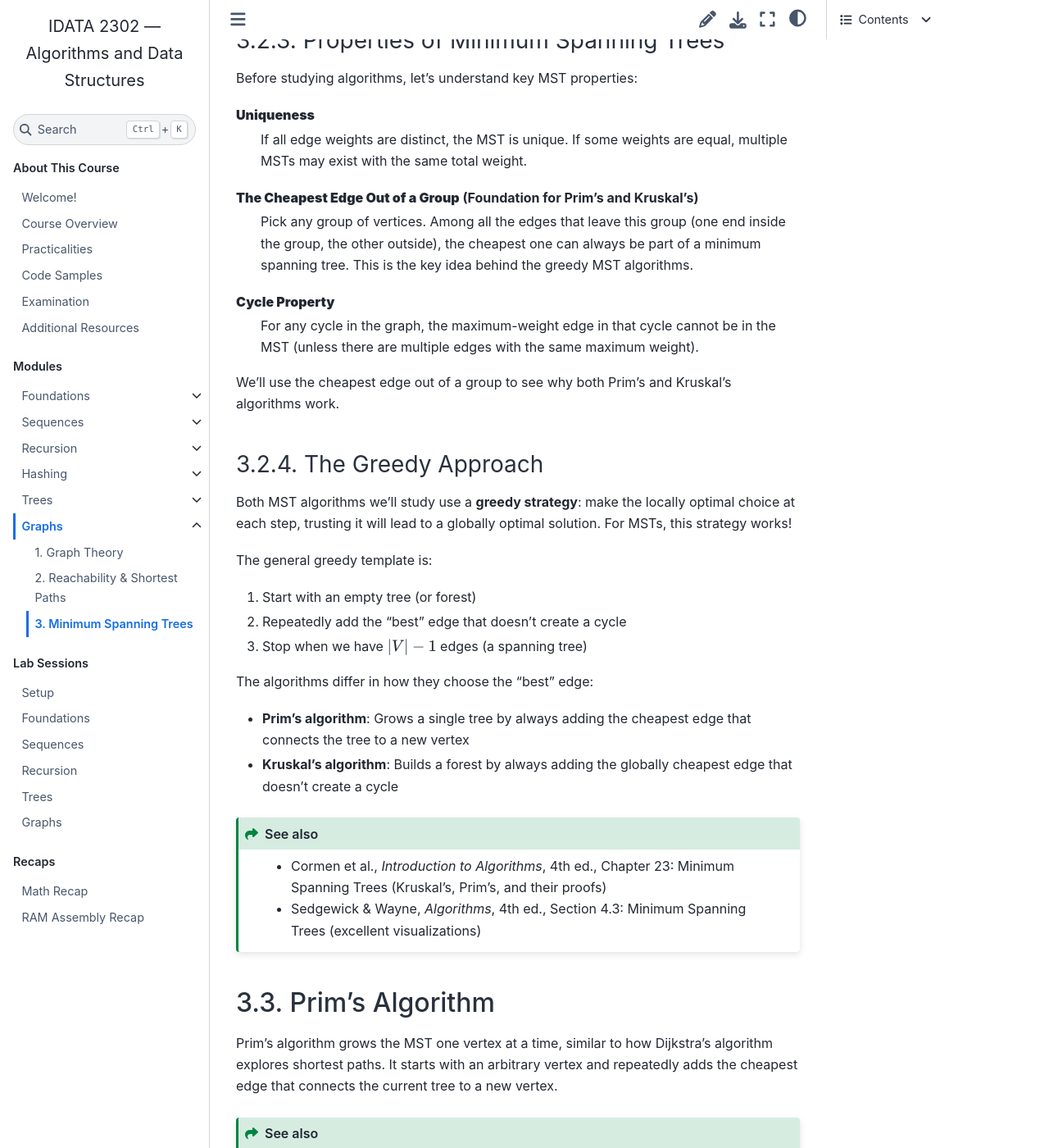
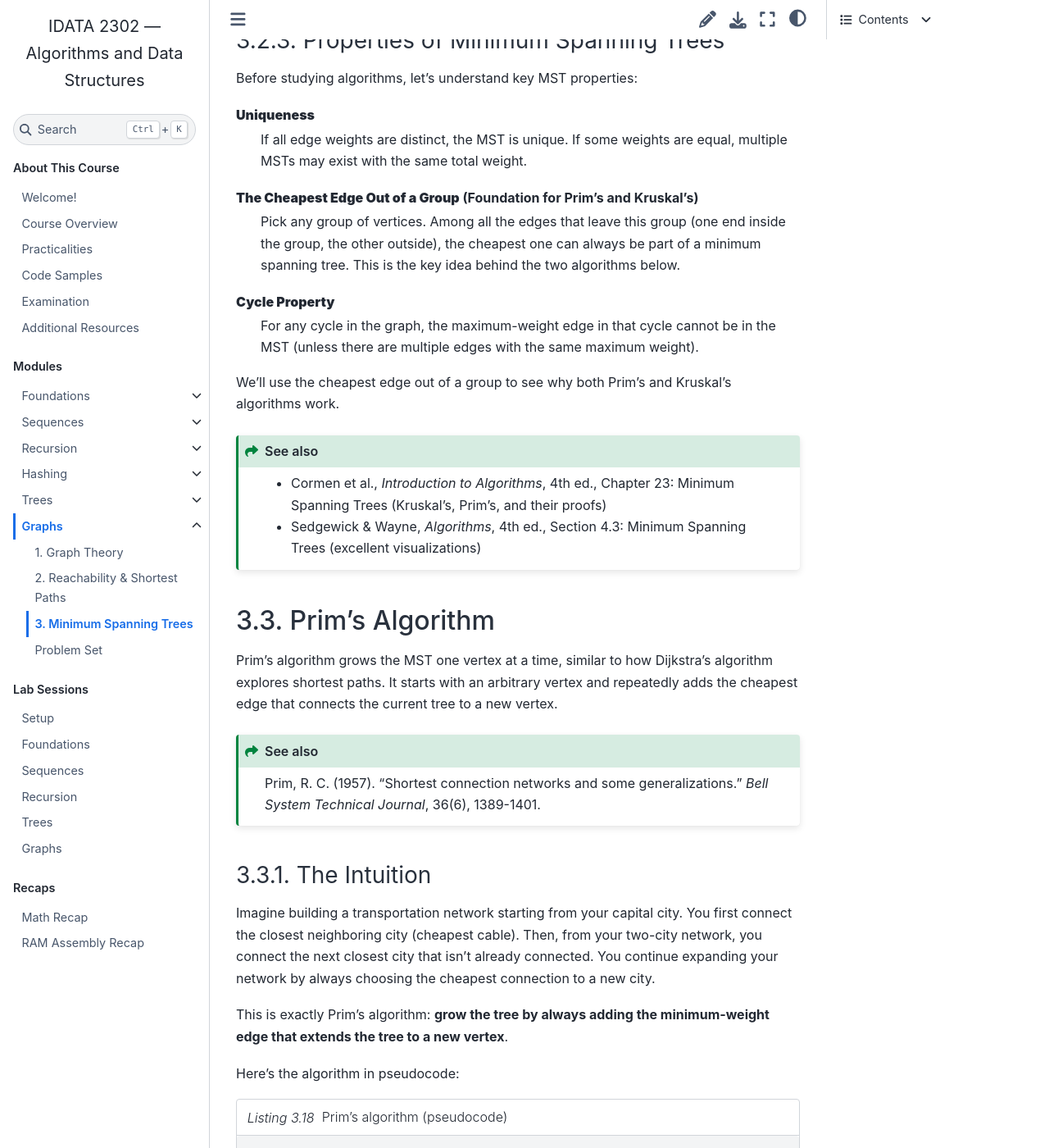
Before and after one commit to fchauvel/ntnu-idata2302-website, a Sphinx documentation site: the page built from source/graphs/mst/index.rst, in a window 1280 px wide and 1400 px high, scrolled down 3504 px. Shown: the whole window at 82% size. Built offline with Sphinx 7.4.7 and the Sphinx Book theme 1.1.4, drawn with Linux system fonts in a browser that asks for light colours; some of the changed text lies outside the part shown.

Commit message:
content: move the MST exercises to a problem set for graphs
Add the missing figure and cost table, solutions, and turn the proof of
uniqueness into an explanation. Drop the greedy approach discussion
from the MST chapter.

Co-Authored-By: Claude Sonnet 5.5 <noreply@anthropic.com>

```diff
--- a/source/graphs/index.rst
+++ b/source/graphs/index.rst
@@ -39,3 +39,8 @@ Contents
    intro/index
    shortest_path/index
    mst/index
+
+.. toctree::
+   :maxdepth: 1
+
+   problems
--- a/source/graphs/mst/index.rst
+++ b/source/graphs/mst/index.rst
@@ -6,8 +6,8 @@ Minimum Spanning Trees
           <https://studntnu-my.sharepoint.com/:p:/g/personal/franckc_ntnu_no/Ec4c5JnIeVVDqq8LLgg-IykBYjZleUxJ6Y9W3fNvx6BBeQ?e=G7kbBL>`
 :Objectives: Understand what is a *spanning tree* and how to find the
              minimum spanning tree of a weighted graph
-:Concepts: Spanning tree, minimum spanning tree, spanning forest, greedy
-           algorithms, Prim's algorithm, Kruskal's algorithm, union-find
+:Concepts: Spanning tree, minimum spanning tree, spanning forest,
+           Prim's algorithm, Kruskal's algorithm, union-find
 :Implementation: Java `Prim, Kruskal and union-find <https://github.com/fchauvel/aldast-examples/tree/main/graphs/minimum-spanning-tree/java>`_
 
 In the previous lecture, we studied shortest paths: finding the best
@@ -147,7 +147,7 @@ Before studying algorithms, let's understand key MST properties:
    Pick any group of vertices. Among all the edges that leave this group
    (one end inside the group, the other outside), the cheapest one can
    always be part of a minimum spanning tree. This is the key idea
-   behind the greedy MST algorithms.
+   behind the two algorithms below.
 
 **Cycle Property**
    For any cycle in the graph, the maximum-weight edge in that cycle
@@ -157,26 +157,6 @@ Before studying algorithms, let's understand key MST properties:
 We'll use the cheapest edge out of a group to see why both Prim's and
 Kruskal's algorithms work.
 
-
-The Greedy Approach
--------------------
-
-Both MST algorithms we'll study use a **greedy strategy**: make the
-locally optimal choice at each step, trusting it will lead to a
-globally optimal solution. For MSTs, this strategy works!
-
-The general greedy template is:
-
-1. Start with an empty tree (or forest)
-2. Repeatedly add the "best" edge that doesn't create a cycle
-3. Stop when we have :math:`|V| - 1` edges (a spanning tree)
-
-The algorithms differ in how they choose the "best" edge:
-
-- **Prim's algorithm**: Grows a single tree by always adding the
-  cheapest edge that connects the tree to a new vertex
-- **Kruskal's algorithm**: Builds a forest by always adding the
-  globally cheapest edge that doesn't create a cycle
 
 .. seealso::
 
@@ -190,7 +170,7 @@ The algorithms differ in how they choose the "best" edge:
 Prim's Algorithm
 ================
 
-.. index:: Prim's algorithm, minimum spanning tree, greedy algorithm
+.. index:: Prim's algorithm, minimum spanning tree
 
 Prim's algorithm grows the MST one vertex at a time, similar to how
 Dijkstra's algorithm explores shortest paths. It starts with an
@@ -450,7 +430,7 @@ cheapest to most expensive:
   skip it (it would create a loop).
 - Stop when all towns are connected.
 
-This greedy strategy is exactly Kruskal's algorithm: **go through the
+This strategy is exactly Kruskal's algorithm: **go through the
 edges in increasing order of weight, and skip those that would create a
 cycle**.
 
@@ -727,68 +707,3 @@ sense when it is not. Since both run in :math:`O(E \log V)`, the choice
 otherwise comes down to convenience, such as whether the graph is
 easier to access as adjacency lists (Prim's) or as a list of edges
 (Kruskal's).
-
-
-.. exercise:: MST Algorithm Trace
-
-   Given the following weighted graph, trace both Prim's algorithm
-   (starting from A) and Kruskal's algorithm. Do they produce the same
-   MST? Why or why not?
-
-   .. TO DO: Insert a small weighted graph with 5-6 vertices
-
-.. solution::
-   :class: dropdown
-
-   .. TO DO: Show step-by-step trace for both algorithms
-
-
-.. exercise:: Unique MST
-
-   Prove that if all edge weights in a connected graph are distinct,
-   then the MST is unique.
-
-.. solution::
-   :class: dropdown
-
-   **Proof by contradiction**:
-
-   Suppose there are two different MSTs, :math:`T_1` and :math:`T_2`.
-   Since they're different, there exists an edge :math:`e = (u, v)` in
-   :math:`T_1` but not in :math:`T_2`.
-
-   When we add :math:`e` to :math:`T_2`, we create exactly one cycle
-   (since :math:`T_2` is a tree). This cycle must contain at least one
-   other edge :math:`f \neq e` that connects the same two components as
-   :math:`e` does.
-
-   Since all weights are distinct, either :math:`\text{weight}(e) <
-   \text{weight}(f)` or :math:`\text{weight}(e) >
-   \text{weight}(f)`.
-
-   - If :math:`\text{weight}(e) < \text{weight}(f)`: We could replace
-     :math:`f` with :math:`e` in :math:`T_2` to get a spanning tree
-     with smaller total weight, contradicting that :math:`T_2` is an
-     MST.
-
-   - If :math:`\text{weight}(e) > \text{weight}(f)`: We could replace
-     :math:`e` with :math:`f` in :math:`T_1` to get a spanning tree
-     with smaller total weight, contradicting that :math:`T_1` is an
-     MST.
-
-   Either way, we reach a contradiction. Therefore, the MST must be
-   unique when all edge weights are distinct.
-
-
-.. exercise:: Network Design Problem
-
-   A city wants to connect 8 neighborhoods with fiber optic cables. The
-   cost matrix (in millions) is given below. Find the MST using both
-   Prim's and Kruskal's algorithms. What is the minimum total cost?
-
-   .. TO DO: Insert cost matrix or graph
-
-.. solution::
-   :class: dropdown
-
-   .. TO DO: Show solution with both algorithms
```
Also changed, not shown: source/graphs/problems.rst (added, +232 -0 lines), source/graphs/_static/images/spanning_exercise.svg (added), source/graphs/_static/images/spanning_exercise_solution.svg (added).
